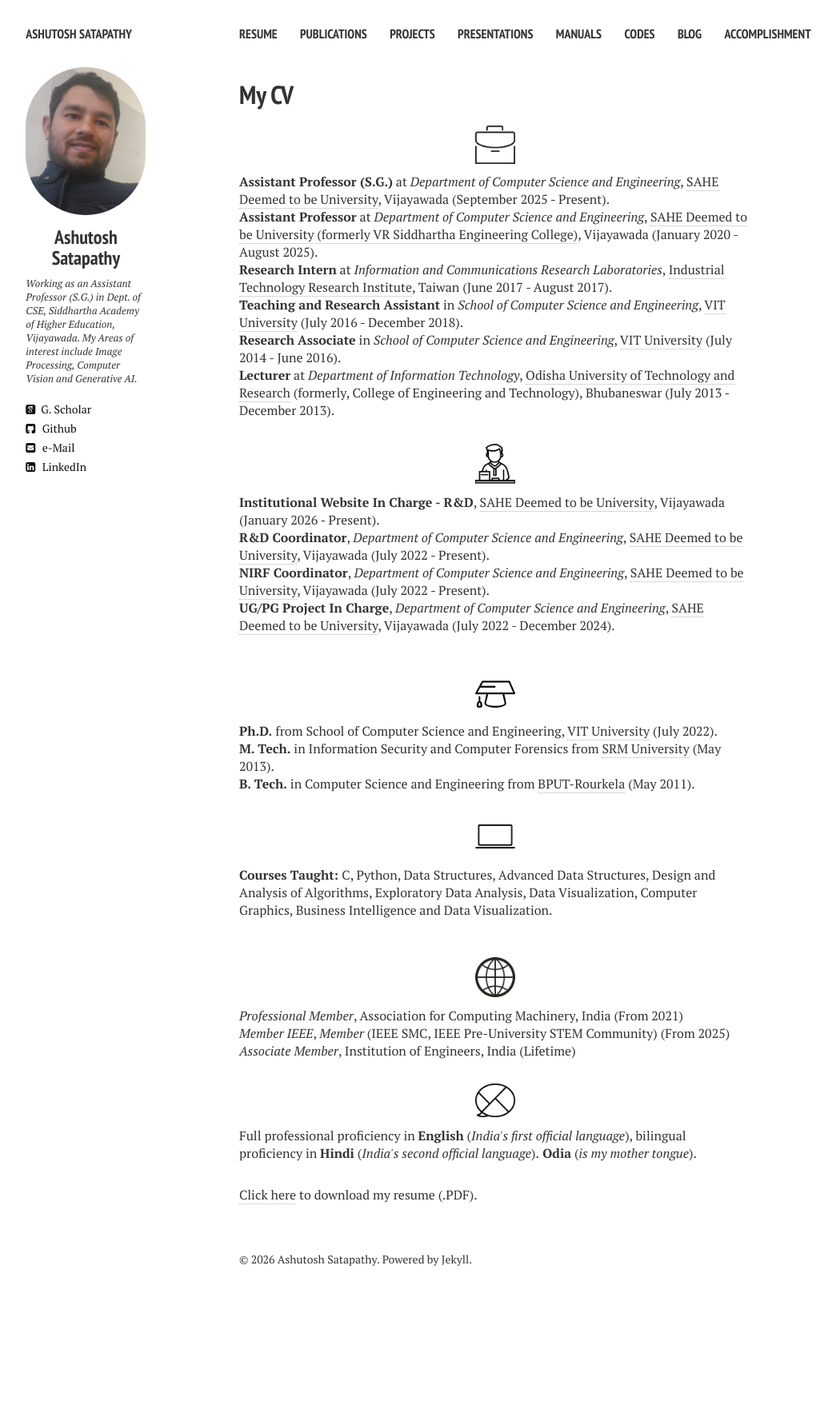
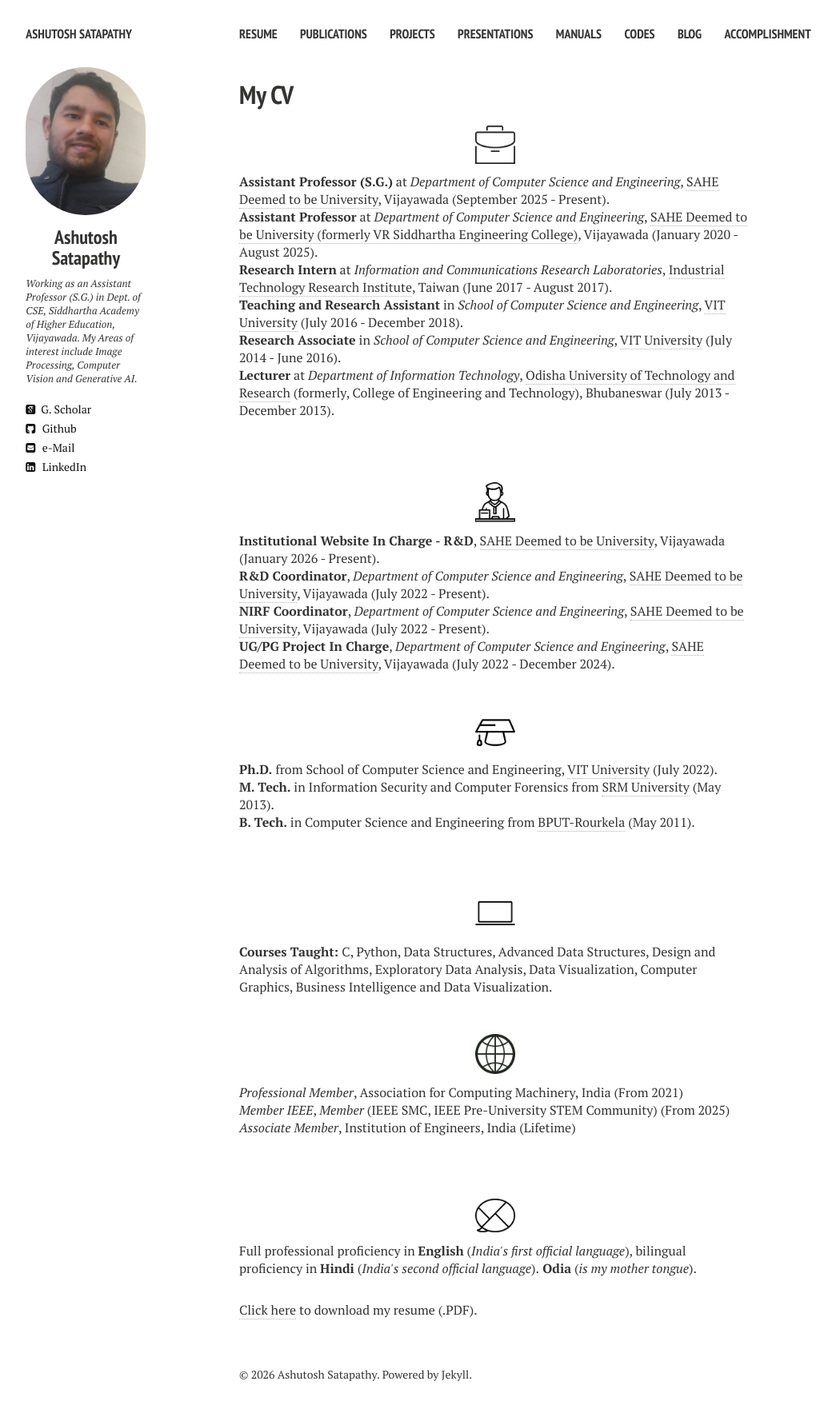
Before and after one commit to ashutoshsatapathy1990/ashutoshsatapathy1990.github.io, a Jekyll site: the page built from cv.md, in a window 1280 px wide. Shown: the whole page at 80% size, without its empty margins (21-1066 px from the left). Built offline with Jekyll 4.4.1, drawn with Linux system fonts in a browser that asks for light colours; nearby versions of some CDN libraries; before the commit the page ends 1633 px from its top, so only the background shows below that.

Commit message:
Update cv.html

```diff
--- a/_layouts/cv.html
+++ b/_layouts/cv.html
@@ -50,7 +50,7 @@
     <p align="left"><strong>Research Intern</strong> at <i>Information and Communications Research Laboratories</i>, <a href="https://www.itri.org.tw/english/" target="_blank">Industrial Technology Research Institute</a>, Taiwan (June 2017 - August 2017).</p>
     <p align="left"><strong>Teaching and Research Assistant</strong> in <i>School of Computer Science and Engineering</i>, <a href="http://chennai.vit.ac.in/" target="_blank">VIT University</a> (July 2016 - December 2018).</p>
     <p align="left"><strong>Research Associate</strong> in <i>School of Computer Science and Engineering</i>, <a href="http://chennai.vit.ac.in/" target="_blank">VIT University</a> (July 2014 - June 2016).</p>
-    <p align="left" class="bottom-three"><strong>Lecturer</strong> at <i>Department of Information Technology</i>, <a href="https://outr.ac.in/" target="_blank">Odisha University of Technology and Research</a> (formerly, College of Engineering and Technology), Bhubaneswar (July 2013 -  December 2013).</p>
+    <p align="left" class="bottom-three"><strong>Lecturer</strong> at <i>Department of Information Technology</i>, <a href="https://outr.ac.in/" target="_blank">Odisha University of Technology and Research</a> (formerly, College of Engineering and Technology), Bhubaneswar (July 2013 -  December 2013).</p><br>
 
     <p align="center" class=bottom-small><img src="{{ site.url }}/images/CV/admin2.png" alt="Administrative Roles" width="50" height="50"></p>
     <p align="left"><strong>Institutional Website In Charge - R&D</strong>, <a href="https://siddhartha.edu.in/" target="_blank">SAHE Deemed to be University</a>, Vijayawada (January 2026 - Present).</p>
@@ -62,7 +62,7 @@
     <p align="center" class=bottom-small><img src="{{ site.url }}/images/CV/study2.png" alt="Education" width="50" height="50"></p>
     <p align="left"><strong>Ph.D.</strong> from School of Computer Science and Engineering, <a href="http://chennai.vit.ac.in/" target="_blank">VIT University</a> (July 2022).</p>
     <p align="left"><strong>M. Tech.</strong> in Information Security and Computer Forensics from <a href="http://www.srmuniv.ac.in/" target="_blank">SRM University</a> (May 2013).</p>
-    <p align="left" class="bottom-three"><strong>B. Tech.</strong> in Computer Science and Engineering from <a href="http://www.bput.ac.in/" target="_blank">BPUT-Rourkela</a> (May 2011).</p>
+    <p align="left" class="bottom-three"><strong>B. Tech.</strong> in Computer Science and Engineering from <a href="http://www.bput.ac.in/" target="_blank">BPUT-Rourkela</a> (May 2011).</p><br>
 
     <!--
     <p align="center" class=bottom-small><img src="{{ site.url }}/images/CV/computer2.png" alt="Computer Skills" width="50" height="50"></p>
@@ -79,7 +79,7 @@
     <p align="center" class=bottom-small><img src="{{ site.url }}/images/CV/world.png" alt="Languages" width="50" height="50"></p>
     <p align="left"><i>Professional Member</i>, Association for Computing Machinery, India (From 2021)</p>
     <p align="left"><i>Member IEEE</i>, <i>Member</i> (IEEE SMC, IEEE Pre-University STEM Community) (From 2025)</p>
-    <p align="left" class="bottom-three"><i>Associate Member</i>, Institution of Engineers, India (Lifetime)</p>
+    <p align="left" class="bottom-three"><i>Associate Member</i>, Institution of Engineers, India (Lifetime)</p><br>
 
     <p align="center" class=bottom-small><img src="{{ site.url }}/images/CV/talk.png" alt="Languages" width="50" height="50"></p>
     <p align="left" class="bottom-three">Full professional proficiency in <strong>English</strong> (<i>India's first official language</i>), bilingual proficiency in <strong>Hindi</strong> (<i>India's second official language</i>).<strong> Odia</strong> (<i>is my mother tongue</i>).</p>
```
